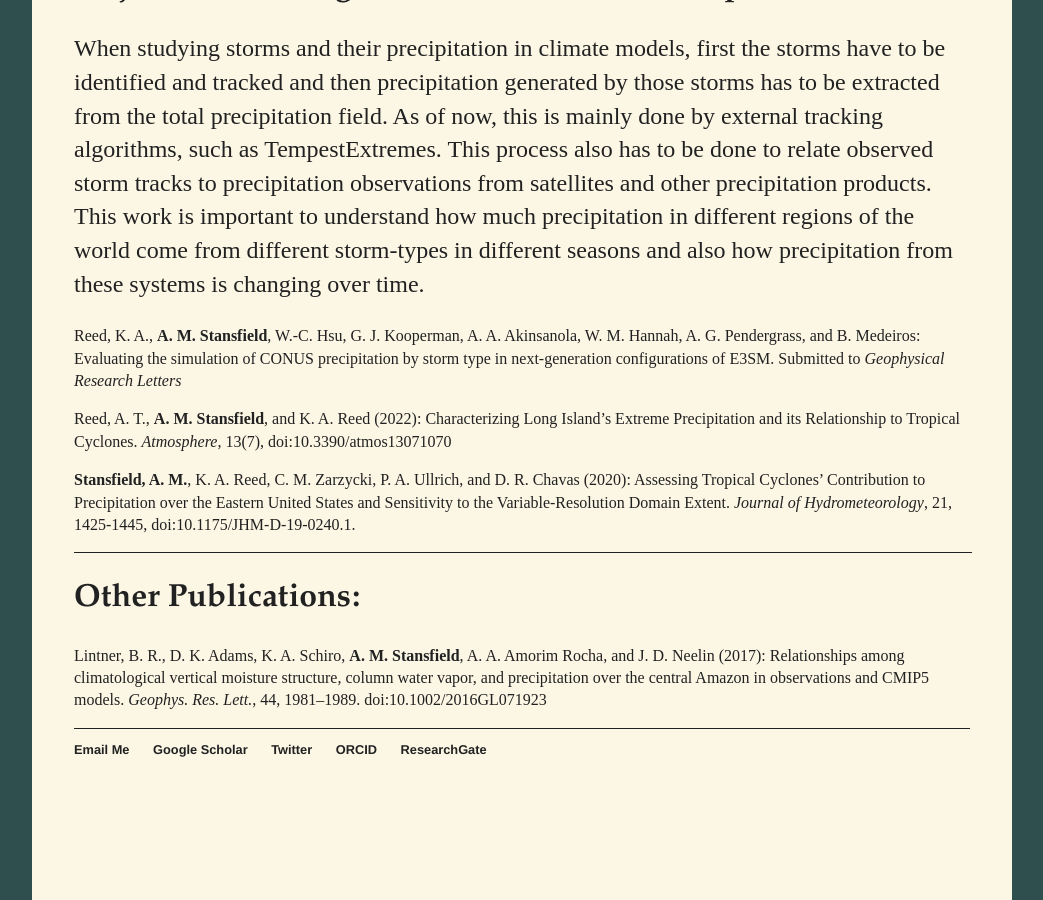
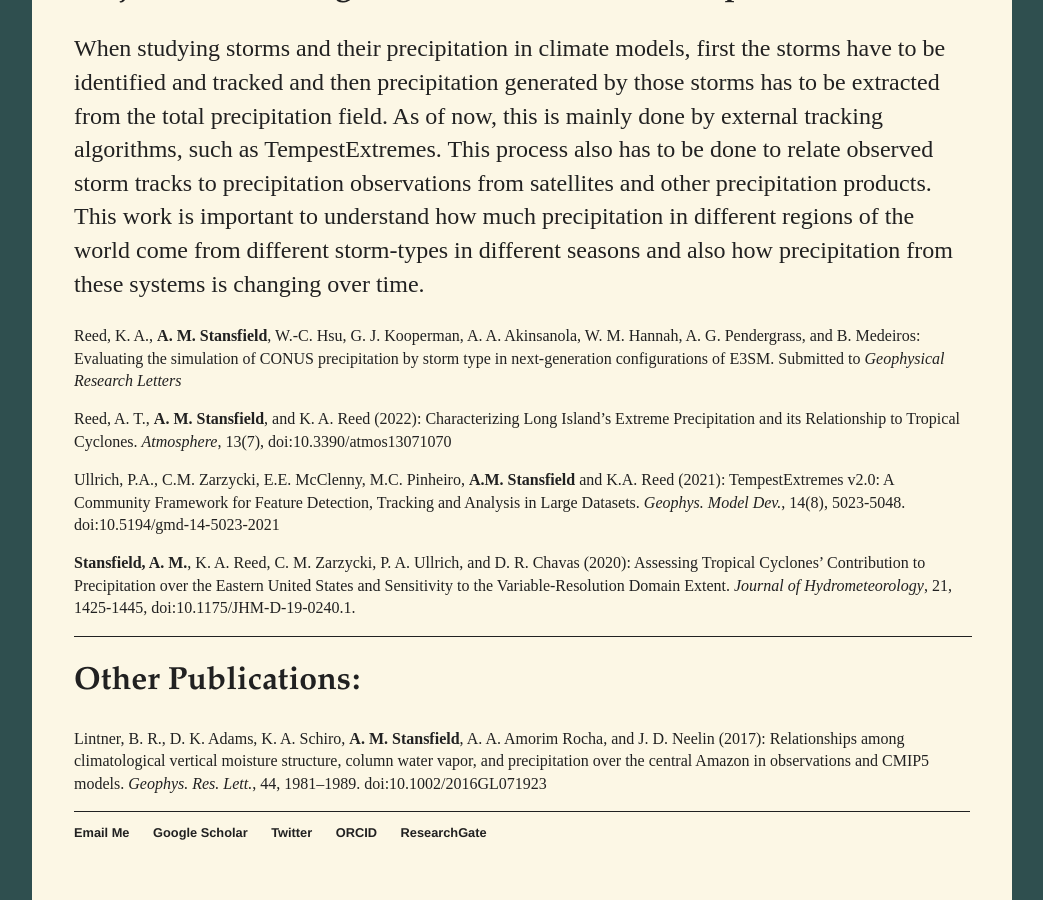
Before and after one commit to alyssa-stansfield/alyssa-stansfield.github.io, a Jekyll site: the page built from research/index.html, in a window 1280 px wide and 900 px high, scrolled down 1333 px. Shown: the whole window, without its empty margins (118-1161 px from the left). Built offline with Jekyll 4.4.1, drawn with Linux system fonts in a browser that asks for light colours.

Commit message:
Adding TEv2 publication to Research page

```diff
--- a/research/index.html
+++ b/research/index.html
@@ -27,6 +27,7 @@ title: My Research
 <p>When studying storms and their precipitation in climate models, first the storms have to be identified and tracked and then precipitation generated by those storms has to be extracted from the total precipitation field. As of now, this is mainly done by external tracking algorithms, such as <a href="https://github.com/ClimateGlobalChange/tempestextremes">TempestExtremes</a>. This process also has to be done to relate observed storm tracks to precipitation observations from satellites and other precipitation products. This work is important to understand how much precipitation in different regions of the world come from different storm-types in different seasons and also how precipitation from these systems is changing over time.</p>
 <p style="font-size:1em;">Reed, K. A., <b>A. M. Stansfield</b>, W.-C. Hsu, G. J. Kooperman, A. A. Akinsanola, W. M. Hannah, A. G. Pendergrass, and B. Medeiros: Evaluating the simulation of CONUS precipitation by storm type in next-generation configurations of E3SM. Submitted to <em>Geophysical Research Letters</em></p>
 <p style="font-size:1em;"><a href="https://www.mdpi.com/2073-4433/13/7/1070">Reed, A. T., <b>A. M. Stansfield</b>, and K. A. Reed (2022): Characterizing Long Island’s Extreme Precipitation and its Relationship to Tropical Cyclones. <em>Atmosphere</em>, 13(7), doi:10.3390/atmos13071070</a></p>
+<p style="font-size:1em;"><a href="https://gmd.copernicus.org/articles/14/5023/2021/gmd-14-5023-2021.html">Ullrich, P.A., C.M. Zarzycki, E.E. McClenny, M.C. Pinheiro, <b>A.M. Stansfield</b> and K.A. Reed (2021): TempestExtremes v2.0: A Community Framework for Feature Detection, Tracking and Analysis in Large Datasets. <em>Geophys. Model Dev.</em>, 14(8), 5023-5048. doi:10.5194/gmd-14-5023-2021</a></p>
 <p style="font-size:1em;"><a href="https://journals.ametsoc.org/view/journals/hydr/21/7/jhmD190240.xml?tab_body=fulltext-display"><b>Stansfield, A. M.</b>, K. A. Reed, C. M. Zarzycki, P. A. Ullrich, and D. R. Chavas (2020): Assessing Tropical Cyclones’ Contribution to Precipitation over the Eastern United States and Sensitivity to the Variable-Resolution Domain Extent. <em>Journal of Hydrometeorology</em>, 21, 1425-1445, doi:10.1175/JHM-D-19-0240.1.</a></p>
 
 <hr width="100%" align="center" size="1px" color="#212121">
```
